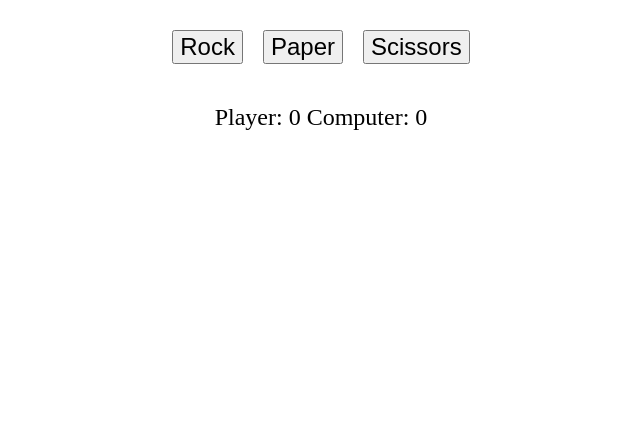
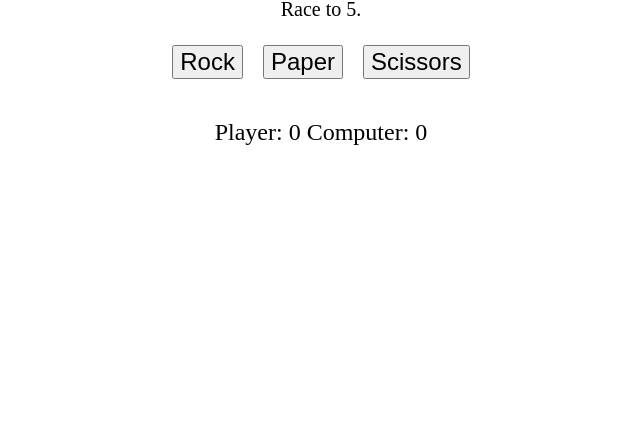
Before and after one commit to createles/rock_paper_scissors, a plain HTML site: page index.html in a window 1280 px wide. Shown: the part 377-800 px from the top of the page, without its empty margins (319-959 px from the left). Drawn offline with Linux system fonts and the light colour scheme.

Commit message:
Add subtext caption for race-to-5.

```diff
--- a/index.html
+++ b/index.html
@@ -11,6 +11,7 @@
 <body>
     <div class="flexBox">
         <div class ="flexItem" id="compSpeak"> Can you beat me? </div>
+        <div class ="flexItem" id="sub"> Race to 5. </div>
         <div class="flexItem">
             <button id="rock"> Rock </button>
             <button id="paper"> Paper </button>
@@ -95,17 +96,20 @@
                 rockBtn.remove();
                 paperBtn.remove();
                 scissorsBtn.remove();
+                subText.remove();
             } else if (computerScore === 5) {
                 alert(`Computer wins! ${computerScore} to ${humanScore}`);
                 compSpeak.textContent = "I am your supreme AI overlord."
                 rockBtn.remove();
                 paperBtn.remove();
                 scissorsBtn.remove();
+                subText.remove();
             }
         }
 
         let compSpeak = document.querySelector('#compSpeak');
-        let score = document.querySelector('#score')
+        let score = document.querySelector('#score');
+        let subText = document.querySelector('#sub');
 
         updateScore();
 
--- a/styles.css
+++ b/styles.css
@@ -22,6 +22,11 @@ body {
     font-size: 64px;
 }
 
+#sub {
+    font-size: 20px;
+    margin: 4px;
+}
+
 button {
     font-size: 24px;
 }
```
